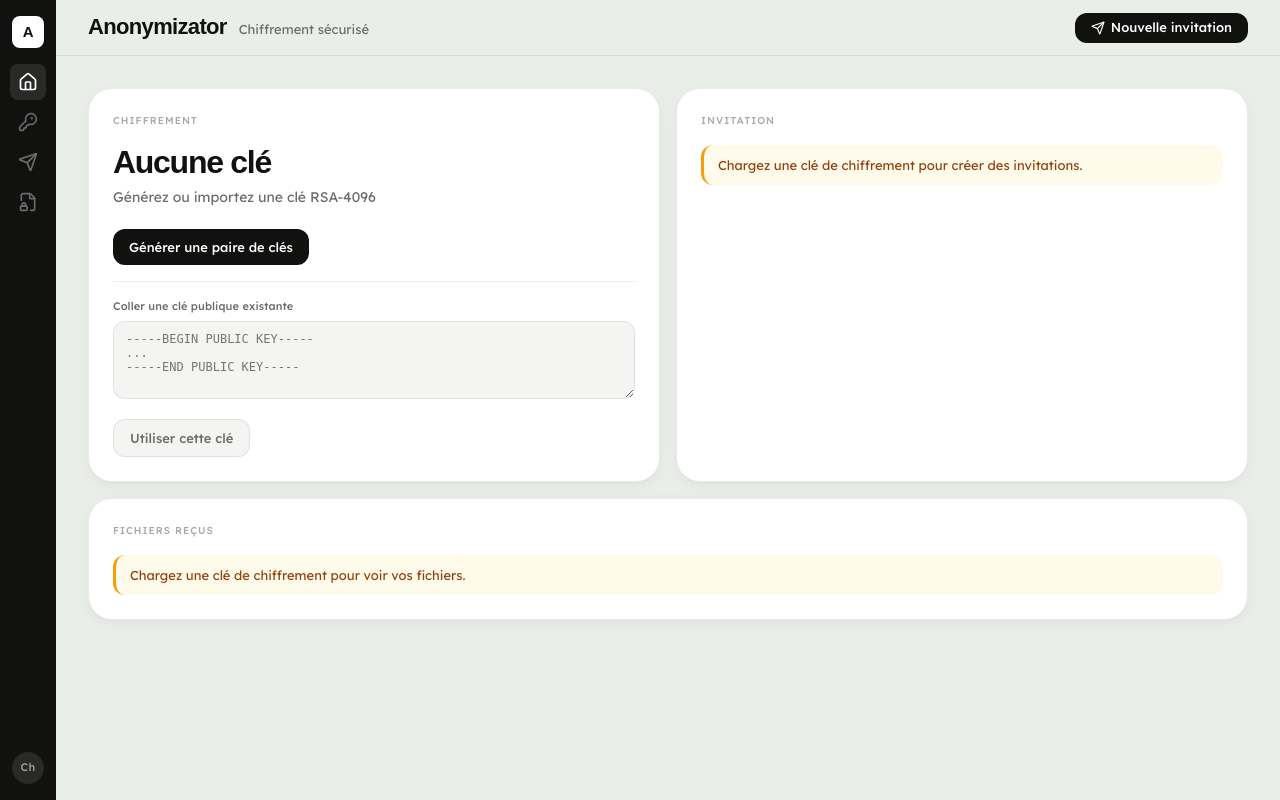
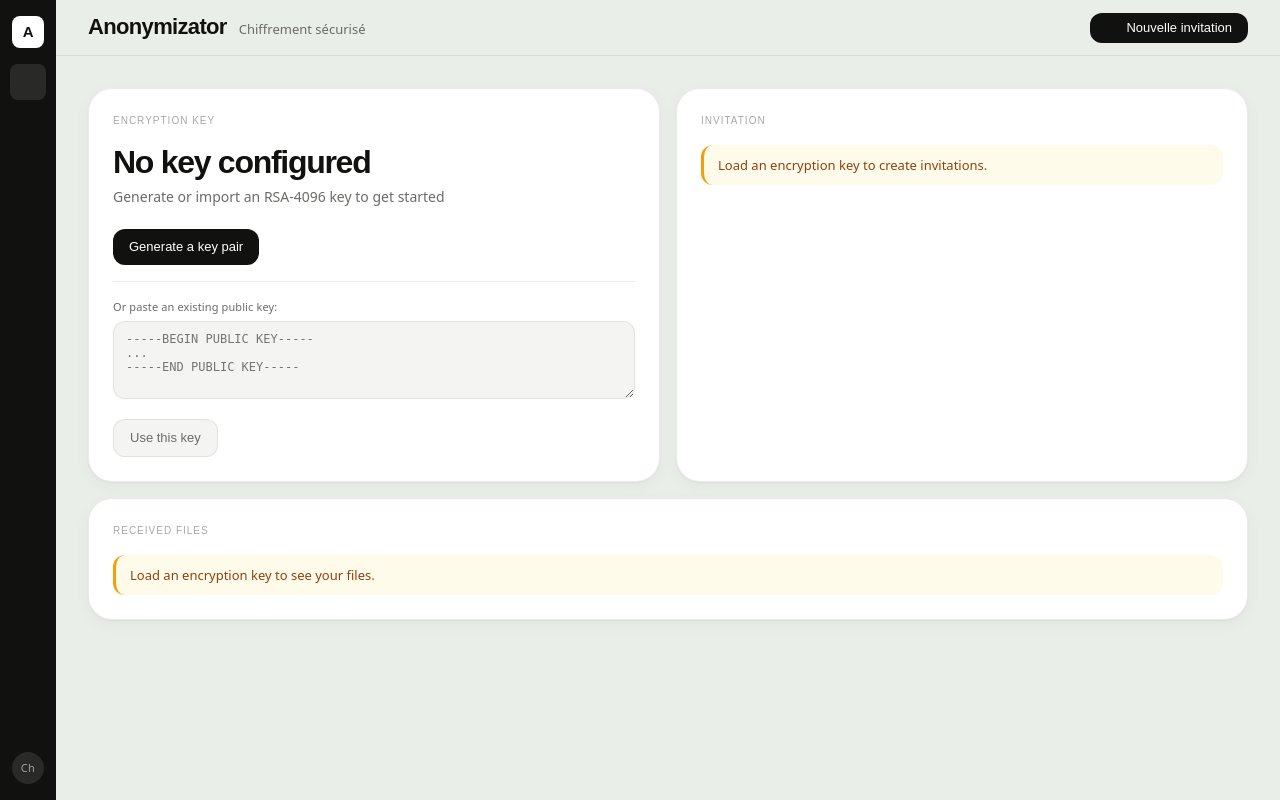
Before and after one commit to XavierYribarren/anonymizator, a Python web app: template web/templates/researcher.html in a window 1280 px wide. Run offline with Jinja, Linux system fonts and the light colour scheme; the template is opened without the code that fills it, so the values that code supplies are empty; some web fonts are replaced.

Commit message:
i18n + file size limit

```diff
--- /dev/null
+++ b/web/locales/en.json
@@ -0,0 +1,108 @@
+{
+  "_meta": {
+    "language": "English",
+    "locale": "en",
+    "author": "Anonymizator project",
+    "version": "1.0"
+  },
+  "common": {
+    "app_name": "Anonymizator",
+    "app_tagline": "Secure encryption for research",
+    "copy": "Copy",
+    "copied": "Copied!",
+    "cancel": "Cancel",
+    "close": "Close",
+    "loading": "Loading…",
+    "error": "Error",
+    "success": "Success"
+  },
+  "nav": {
+    "home": "Home",
+    "keys": "Keys",
+    "invite": "Invite",
+    "files": "Files",
+    "decrypt": "Decrypt",
+    "settings": "Settings"
+  },
+  "researcher": {
+    "key_section_label": "Encryption key",
+    "key_loaded": "RSA-4096 key loaded",
+    "key_change": "Change key",
+    "key_none_title": "No key configured",
+    "key_none_subtitle": "Generate or import an RSA-4096 key to get started",
+    "key_generate": "Generate a key pair",
+    "key_paste_label": "Or paste an existing public key:",
+    "key_paste_button": "Use this key",
+    "key_paste_prompt": "Paste a PEM public key first.",
+    "key_invalid": "Invalid public key.",
+    "key_private_download": "Download private key (.pem)",
+    "key_private_warning": "Save your private key now. It will never be shown again.",
+    "key_save_pubkey": "Save public key in this browser",
+    "key_close_modal": "Close",
+    "keygen_section_label": "New RSA-4096 key pair",
+    "keygen_progress": "Generating… (may take a few seconds)",
+    "keygen_error": "Error: {message}",
+    "invite_section_label": "Invitation",
+    "invite_no_key": "Load an encryption key to create invitations.",
+    "invite_collector_email": "Collector email",
+    "invite_collector_placeholder": "collector@example.com",
+    "invite_researcher_email": "Your email",
+    "invite_researcher_hint": "(notification)",
+    "invite_researcher_placeholder": "researcher@example.com",
+    "invite_submit": "Send invitation",
+    "invite_sending": "Sending…",
+    "invite_sent": "Invitation sent to {email}",
+    "invite_email_required": "Collector email is required.",
+    "invite_key_required": "Load a public key first.",
+    "invite_server_error": "Server error",
+    "invite_error": "Error: {message}",
+    "invite_link_hint": "Or share this link directly:",
+    "files_section_label": "Received files",
+    "files_no_key": "Load an encryption key to see your files.",
+    "files_loading": "Loading…",
+    "files_empty": "No files received yet.",
+    "files_empty_subtitle": "Files appear here as soon as the collector sends them.",
+    "files_error": "Error loading files.",
+    "files_decrypt": "Decrypt",
+    "files_download": "Download",
+    "files_delete": "Delete",
+    "files_confirm_delete": "Permanently delete this file?",
+    "files_no_file": "file"
+  },
+  "upload": {
+    "title": "Secure file upload",
+    "subtitle": "Your file is encrypted in your browser before being sent. No one else can access it.",
+    "trust_badge": "🔒 RSA-4096 · No plaintext data",
+    "drop_label": "Drop your file here",
+    "drop_sublabel": "or click to select",
+    "step_reading": "Reading file…",
+    "step_fetching_key": "Fetching encryption key…",
+    "step_encrypting": "Encrypting…",
+    "step_uploading": "Uploading…",
+    "step_done": "Sent!",
+    "success_title": "File sent!",
+    "success_subtitle": "Thank you. The researcher has been notified.",
+    "error_key": "Unable to fetch the encryption key.",
+    "error_upload": "Upload error.",
+    "error_invalid_token": "This link is invalid or has expired.",
+    "error_used_title": "Already used",
+    "error_used_subtitle": "This link has already been used. If you did not send a file, contact the researcher — an interception may have occurred.",
+    "file_too_large": "File too large. Maximum size: {max} MB.",
+    "loading": "Checking link…"
+  },
+  "decrypt": {
+    "file_label": "Encrypted file",
+    "file_drop": "Drop the .enc file here",
+    "file_sublabel": "or click to select",
+    "key_label": "Private key",
+    "key_placeholder": "-----BEGIN PRIVATE KEY-----",
+    "key_privacy_note": "Your key never leaves this browser",
+    "submit": "Decrypt file",
+    "decrypting": "Decrypting…",
+    "success": "File decrypted and downloaded. The private key has been cleared from memory.",
+    "error_no_file": "Drop an .enc file first.",
+    "error_no_key": "Paste your private key below.",
+    "error_failed": "Decryption failed.",
+    "error_format_hint": "Check that the private key matches the file."
+  }
+}
--- /dev/null
+++ b/web/static/i18n.js
@@ -0,0 +1,59 @@
+const I18n = (() => {
+    let _translations = {};
+    let _locale = 'en';
+
+    function detectLocale() {
+        return (navigator.language || 'en').toLowerCase().split('-')[0];
+    }
+
+    async function loadLocale(locale) {
+        try {
+            const res = await fetch(`/locales/${locale}.json`);
+            if (!res.ok) throw new Error();
+            return await res.json();
+        } catch {
+            return null;
+        }
+    }
+
+    async function init() {
+        const detected = detectLocale();
+        let translations = await loadLocale(detected);
+        if (!translations) {
+            translations = await loadLocale('en');
+            _locale = 'en';
+        } else {
+            _locale = detected;
+        }
+        _translations = translations || {};
+        applyTranslations();
+        return _locale;
+    }
+
+    function t(key, params = {}) {
+        const keys = key.split('.');
+        let value = _translations;
+        for (const k of keys) {
+            value = value?.[k];
+            if (value === undefined) return key;
+        }
+        if (typeof value !== 'string') return key;
+        return value.replace(/\{(\w+)\}/g, (_, k) => params[k] ?? `{${k}}`);
+    }
+
+    function applyTranslations() {
+        document.querySelectorAll('[data-i18n]').forEach(el => {
+            el.textContent = t(el.getAttribute('data-i18n'));
+        });
+        document.querySelectorAll('[data-i18n-placeholder]').forEach(el => {
+            el.placeholder = t(el.getAttribute('data-i18n-placeholder'));
+        });
+        document.querySelectorAll('[data-i18n-title]').forEach(el => {
+            el.title = t(el.getAttribute('data-i18n-title'));
+        });
+    }
+
+    return { init, t, applyTranslations, getLocale: () => _locale };
+})();
+
+document.addEventListener('DOMContentLoaded', () => I18n.init());
--- a/web/static/researcher.js
+++ b/web/static/researcher.js
@@ -44,7 +44,7 @@ async function activateKey(publicKeyPem, silent) {
         try {
             fp = await getFingerprint(publicKeyPem);
         } catch {
-            if (!silent) alert("Clé publique invalide.");
+            if (!silent) alert(I18n.t("researcher.key_invalid"));
             localStorage.removeItem(LS_PUB_KEY);
             showNoKey();
             return;
@@ -56,7 +56,7 @@ async function activateKey(publicKeyPem, silent) {
     show("key-loaded");
     document.getElementById("key-fingerprint").textContent = fp;
     document.getElementById("key-status-text").textContent =
-        "Clé RSA-4096 chargée — empreinte : " + fp;
+        I18n.t("researcher.key_loaded") + " — " + fp;
 
     hide("invite-no-key");
     show("invite-form");
@@ -86,7 +86,7 @@ async function loadFiles(fp) {
         tbody.innerHTML = "";
         files.forEach(f => {
             const tr = document.createElement("tr");
-            const name = f.original_filename || "fichier";
+            const name = f.original_filename || I18n.t("researcher.files_no_file");
             tr.innerHTML = `
                 <td class="filename-cell" title="${escapeHtml(name)}">${escapeHtml(name)}</td>
                 <td>${formatDate(f.uploaded_at)}</td>
@@ -94,12 +94,12 @@ async function loadFiles(fp) {
                 <td>${formatDate(f.expires_at)}</td>
                 <td>
                     <div class="btn-group">
-                        <a href="/decrypt?file_id=${encodeURIComponent(f.id)}"
-                           class="btn btn-primary btn-sm">Déchiffrer</a>
-                        <a href="/api/files/${encodeURIComponent(f.id)}"
-                           class="btn btn-secondary btn-sm" download>Télécharger</a>
+                        <a href="/decrypt?file_id=${encodeURIComponent(f.id)}&fingerprint=${encodeURIComponent(fp)}"
+                           class="btn btn-primary btn-sm">${I18n.t("researcher.files_decrypt")}</a>
+                        <a href="/api/files/${encodeURIComponent(f.id)}?fingerprint=${encodeURIComponent(fp)}"
+                           class="btn btn-secondary btn-sm" download>${I18n.t("researcher.files_download")}</a>
                         <button class="btn btn-danger btn-sm"
-                                data-delete="${escapeHtml(f.id)}">Supprimer</button>
+                                data-delete="${escapeHtml(f.id)}">${I18n.t("researcher.files_delete")}</button>
                     </div>
                 </td>`;
             tbody.appendChild(tr);
@@ -108,9 +108,9 @@ async function loadFiles(fp) {
         tbody.addEventListener("click", async (e) => {
             const btn = e.target.closest("[data-delete]");
             if (!btn) return;
-            if (!confirm("Supprimer définitivement ce fichier ?")) return;
+            if (!confirm(I18n.t("researcher.files_confirm_delete"))) return;
             btn.disabled = true;
-            await fetch(`/api/files/${btn.dataset.delete}`, { method: "DELETE" });
+            await fetch(`/api/files/${btn.dataset.delete}?fingerprint=${encodeURIComponent(fp)}`, { method: "DELETE" });
             loadFiles(fp);
         });
 
@@ -118,7 +118,7 @@ async function loadFiles(fp) {
     } catch {
         hide("files-loading");
         const el = document.getElementById("files-empty");
-        el.textContent = "Erreur lors du chargement des fichiers.";
+        el.textContent = I18n.t("researcher.files_error");
         show("files-empty");
     }
 }
@@ -136,7 +136,7 @@ function bindEvents() {
         _generatedPubKey = null;
         hide(result);
         show(progress);
-        progress.textContent = "Génération en cours… (peut prendre quelques secondes)";
+        progress.textContent = I18n.t("researcher.keygen_progress");
         modal.classList.add("active");
 
         try {
@@ -147,7 +147,7 @@ function bindEvents() {
             hide(progress);
             show(result);
         } catch (err) {
-            progress.textContent = "Erreur : " + err.message;
+            progress.textContent = I18n.t("researcher.keygen_error", { message: err.message });
         }
     });
 
@@ -178,7 +178,7 @@ function bindEvents() {
     // Use pasted public key
     document.getElementById("btn-use-pasted-key").addEventListener("click", async () => {
         const pem = document.getElementById("paste-pubkey").value.trim();
-        if (!pem) { alert("Collez une clé publique PEM d'abord."); return; }
+        if (!pem) { alert(I18n.t("researcher.key_paste_prompt")); return; }
         try {
             await crypto.subtle.importKey(
                 "spki", pemToBuffer(pem),
@@ -187,8 +187,8 @@ function bindEvents() {
             localStorage.removeItem(LS_FINGERPRINT);   // force recompute for the new key
             localStorage.setItem(LS_PUB_KEY, pem);
             await activateKey(pem, false);
-        } catch (err) {
-            alert("Clé publique invalide : " + err.message);
+        } catch {
+            alert(I18n.t("researcher.key_invalid"));
         }
     });
 
@@ -207,24 +207,24 @@ function bindEvents() {
         const link = document.getElementById("invite-link").value;
         const ok = await copyToClipboard(link);
         const btn = document.getElementById("btn-copy-link");
-        btn.textContent = ok ? "Copié !" : "Erreur";
-        setTimeout(() => { btn.textContent = "Copier"; }, 2000);
+        btn.textContent = ok ? I18n.t("common.copied") : I18n.t("common.error");
+        setTimeout(() => { btn.textContent = I18n.t("common.copy"); }, 2000);
     });
 }
 
 async function sendInvite() {
     const collectorEmail = document.getElementById("collector-email").value.trim();
-    if (!collectorEmail) { alert("L'email du collecteur est requis."); return; }
+    if (!collectorEmail) { alert(I18n.t("researcher.invite_email_required")); return; }
 
     const publicKey = localStorage.getItem(LS_PUB_KEY);
-    if (!publicKey) { alert("Chargez une clé publique d'abord."); return; }
+    if (!publicKey) { alert(I18n.t("researcher.invite_key_required")); return; }
 
     const researcherEmail = document.getElementById("researcher-email").value.trim();
     if (researcherEmail) localStorage.setItem(LS_EMAIL, researcherEmail);
 
     const btn = document.getElementById("btn-send-invite");
     btn.disabled = true;
-    btn.textContent = "Envoi en cours…";
+    btn.textContent = I18n.t("researcher.invite_sending");
 
     try {
         const resp = await fetch("/api/tokens", {
@@ -237,17 +237,17 @@ async function sendInvite() {
             }),
         });
         const data = await resp.json();
-        if (!resp.ok) throw new Error(data.detail || "Erreur serveur");
+        if (!resp.ok) throw new Error(data.detail || I18n.t("researcher.invite_server_error"));
 
         document.getElementById("invite-success-msg").textContent =
-            `Invitation envoyée à ${collectorEmail}`;
+            I18n.t("researcher.invite_sent", { email: collectorEmail });
         document.getElementById("invite-link").value = data.upload_url;
         show("invite-result");
     } catch (err) {
-        alert("Erreur : " + err.message);
+        alert(I18n.t("researcher.invite_error", { message: err.message }));
     } finally {
         btn.disabled = false;
-        btn.textContent = "Envoyer l'invitation";
+        btn.textContent = I18n.t("researcher.invite_submit");
     }
 }
 
--- a/web/templates/base.html
+++ b/web/templates/base.html
@@ -29,6 +29,7 @@
         }
     </style>
     <link rel="stylesheet" href="/static/style.css">
+    <meta http-equiv="Content-Security-Policy" content="default-src 'self'; style-src 'self' 'unsafe-inline' https://fonts.googleapis.com; font-src 'self' https://fonts.gstatic.com; script-src 'self' https://unpkg.com; img-src 'self' data:">
 </head>
 <body class="{% block body_class %}with-sidebar{% endblock %}">
 
@@ -72,6 +73,7 @@
     </div>
 
     <script src="https://unpkg.com/lucide@latest/dist/umd/lucide.js"></script>
+    <script src="/static/i18n.js"></script>
     <script src="/static/crypto.js"></script>
     <script src="/static/app.js"></script>
     {% block scripts %}{% endblock %}
--- a/web/templates/researcher.html
+++ b/web/templates/researcher.html
@@ -14,7 +14,7 @@
 
     <!-- ── Card 1 : Clé RSA ───────────────────────────────────────────────── -->
     <div class="card" id="card-key">
-        <div class="card-label">Chiffrement</div>
+        <div class="card-label" data-i18n="researcher.key_section_label">Clé de chiffrement</div>
 
         <!-- Clé chargée -->
         <div id="key-loaded" class="hidden">
@@ -25,61 +25,64 @@
             <div style="margin-bottom:12px">
                 <span class="fingerprint" id="key-fingerprint"></span>
             </div>
-            <button class="btn btn-ghost btn-sm" id="btn-change-key">Changer de clé</button>
+            <button class="btn btn-ghost btn-sm" id="btn-change-key" data-i18n="researcher.key_change">Changer de clé</button>
         </div>
 
         <!-- Aucune clé -->
         <div id="key-empty">
-            <div class="no-key-title">Aucune clé</div>
-            <div class="no-key-subtitle">Générez ou importez une clé RSA-4096</div>
+            <div class="no-key-title" data-i18n="researcher.key_none_title">Aucune clé</div>
+            <div class="no-key-subtitle" data-i18n="researcher.key_none_subtitle">Générez ou importez une clé RSA-4096</div>
 
             <div class="btn-group" style="margin-bottom:16px">
-                <button class="btn btn-primary" id="btn-generate-key">Générer une paire de clés</button>
+                <button class="btn btn-primary" id="btn-generate-key" data-i18n="researcher.key_generate">Générer une paire de clés</button>
             </div>
 
             <hr class="separator">
 
             <div class="form-group">
-                <label for="paste-pubkey">Coller une clé publique existante</label>
+                <label for="paste-pubkey" data-i18n="researcher.key_paste_label">Coller une clé publique existante</label>
                 <textarea id="paste-pubkey" class="mono" rows="4"
                     placeholder="-----BEGIN PUBLIC KEY-----&#10;...&#10;-----END PUBLIC KEY-----"
                     spellcheck="false" autocomplete="off"></textarea>
             </div>
-            <button class="btn btn-secondary" id="btn-use-pasted-key">Utiliser cette clé</button>
+            <button class="btn btn-secondary" id="btn-use-pasted-key" data-i18n="researcher.key_paste_button">Utiliser cette clé</button>
         </div>
     </div>
 
     <!-- ── Card 2 : Invitation ────────────────────────────────────────────── -->
     <div class="card" id="section-invite">
-        <div class="card-label">Invitation</div>
+        <div class="card-label" data-i18n="researcher.invite_section_label">Invitation</div>
 
-        <div id="invite-no-key" class="alert alert-warning">
+        <div id="invite-no-key" class="alert alert-warning" data-i18n="researcher.invite_no_key">
             Chargez une clé de chiffrement pour créer des invitations.
         </div>
 
         <div id="invite-form" class="hidden">
             <div class="form-group">
                 <label for="collector-email">
-                    Email du collecteur <span class="required-star">*</span>
+                    <span data-i18n="researcher.invite_collector_email">Email du collecteur</span>
+                    <span class="required-star">*</span>
                 </label>
                 <input type="email" id="collector-email"
+                    data-i18n-placeholder="researcher.invite_collector_placeholder"
                     placeholder="collecteur@exemple.fr" autocomplete="email">
             </div>
             <div class="form-group">
                 <label for="researcher-email">
-                    Votre email
-                    <span style="font-weight:400;color:var(--text-muted)">(notification)</span>
+                    <span data-i18n="researcher.invite_researcher_email">Votre email</span>
+                    <span style="font-weight:400;color:var(--text-muted)" data-i18n="researcher.invite_researcher_hint">(notification)</span>
                 </label>
                 <input type="email" id="researcher-email"
+                    data-i18n-placeholder="researcher.invite_researcher_placeholder"
                     placeholder="chercheur@cnrs.fr" autocomplete="email">
             </div>
-            <button class="btn-invite" id="btn-send-invite">Envoyer l'invitation</button>
+            <button class="btn-invite" id="btn-send-invite" data-i18n="researcher.invite_submit">Envoyer l'invitation</button>
 
             <div id="invite-result" class="hidden" style="margin-top:14px">
                 <div class="alert alert-success mb-1" id="invite-success-msg"></div>
                 <div class="link-box mt-1">
                     <input type="text" id="invite-link" readonly>
-                    <button class="btn btn-secondary btn-sm" id="btn-copy-link">Copier</button>
+                    <button class="btn btn-secondary btn-sm" id="btn-copy-link" data-i18n="common.copy">Copier</button>
                 </div>
             </div>
         </div>
@@ -88,19 +91,19 @@
     <!-- ── Card 3 : Fichiers reçus ───────────────────────────────────────── -->
     <div class="card card-files">
         <div class="card-header-row">
-            <div class="card-label" style="margin-bottom:0">Fichiers reçus</div>
+            <div class="card-label" style="margin-bottom:0" data-i18n="researcher.files_section_label">Fichiers reçus</div>
             <span id="files-count" class="files-count-badge hidden"></span>
         </div>
 
-        <div id="files-no-key" class="alert alert-warning">
+        <div id="files-no-key" class="alert alert-warning" data-i18n="researcher.files_no_key">
             Chargez une clé de chiffrement pour voir vos fichiers.
         </div>
-        <div id="files-loading" class="text-muted hidden" style="padding:12px 0">Chargement…</div>
+        <div id="files-loading" class="text-muted hidden" style="padding:12px 0" data-i18n="researcher.files_loading">Chargement…</div>
 
         <div id="files-empty" class="files-empty-state hidden">
             <i data-lucide="inbox" style="width:32px;height:32px;color:var(--text-muted)"></i>
-            <div class="files-empty-text">Aucun fichier reçu</div>
-            <div class="files-empty-sub">Les fichiers apparaissent ici dès que le collecteur envoie.</div>
+            <div class="files-empty-text" data-i18n="researcher.files_empty">Aucun fichier reçu</div>
+            <div class="files-empty-sub" data-i18n="researcher.files_empty_subtitle">Les fichiers apparaissent ici dès que le collecteur envoie.</div>
         </div>
 
         <div id="files-table-wrap" class="table-wrap hidden">
@@ -124,16 +127,15 @@
 <!-- ── Modal génération de clés ───────────────────────────────────────────── -->
 <div class="modal-overlay" id="keygen-modal">
     <div class="modal">
-        <div class="card-label" style="margin-bottom:16px">Nouvelle paire de clés RSA-4096</div>
+        <div class="card-label" style="margin-bottom:16px" data-i18n="researcher.keygen_section_label">Nouvelle paire de clés RSA-4096</div>
 
-        <div id="keygen-progress" class="text-muted">
+        <div id="keygen-progress" class="text-muted" data-i18n="researcher.keygen_progress">
             Génération en cours — cela peut prendre quelques secondes…
         </div>
 
         <div id="keygen-result" class="hidden">
-            <div class="alert alert-warning mb-2">
-                <strong>Sauvegardez votre clé privée maintenant.</strong>
-                Elle ne sera plus jamais affichée.
+            <div class="alert alert-warning mb-2" data-i18n="researcher.key_private_warning">
+                Sauvegardez votre clé privée maintenant. Elle ne sera plus jamais affichée.
             </div>
 
             <div class="form-group">
@@ -142,10 +144,10 @@
             </div>
 
             <div class="btn-group mb-1">
-                <button class="btn btn-primary" id="btn-download-privkey">
+                <button class="btn btn-primary" id="btn-download-privkey" data-i18n="researcher.key_private_download">
                     Télécharger la clé privée (.pem)
                 </button>
-                <button class="btn btn-secondary" id="btn-save-pubkey">
+                <button class="btn btn-secondary" id="btn-save-pubkey" data-i18n="researcher.key_save_pubkey">
                     Mémoriser la clé publique
                 </button>
             </div>
@@ -153,7 +155,7 @@
             <p class="text-muted mt-1">La clé privée sera effacée à la fermeture de cette fenêtre.</p>
 
             <hr class="separator">
-            <button class="btn btn-ghost" id="btn-close-keygen">Fermer</button>
+            <button class="btn btn-ghost" id="btn-close-keygen" data-i18n="researcher.key_close_modal">Fermer</button>
         </div>
     </div>
 </div>
```
Also changed, not shown: web/database.py (+11 -0 lines), web/locales/fr.json (added, +108 -0 lines), web/main.py (+30 -17 lines), web/static/decrypt.js (+10 -7 lines), web/static/upload.js (+17 -8 lines), web/templates/decrypt.html (+8 -7 lines), web/templates/upload.html (+14 -15 lines), web/locales/README.md (added), 1 other file.
